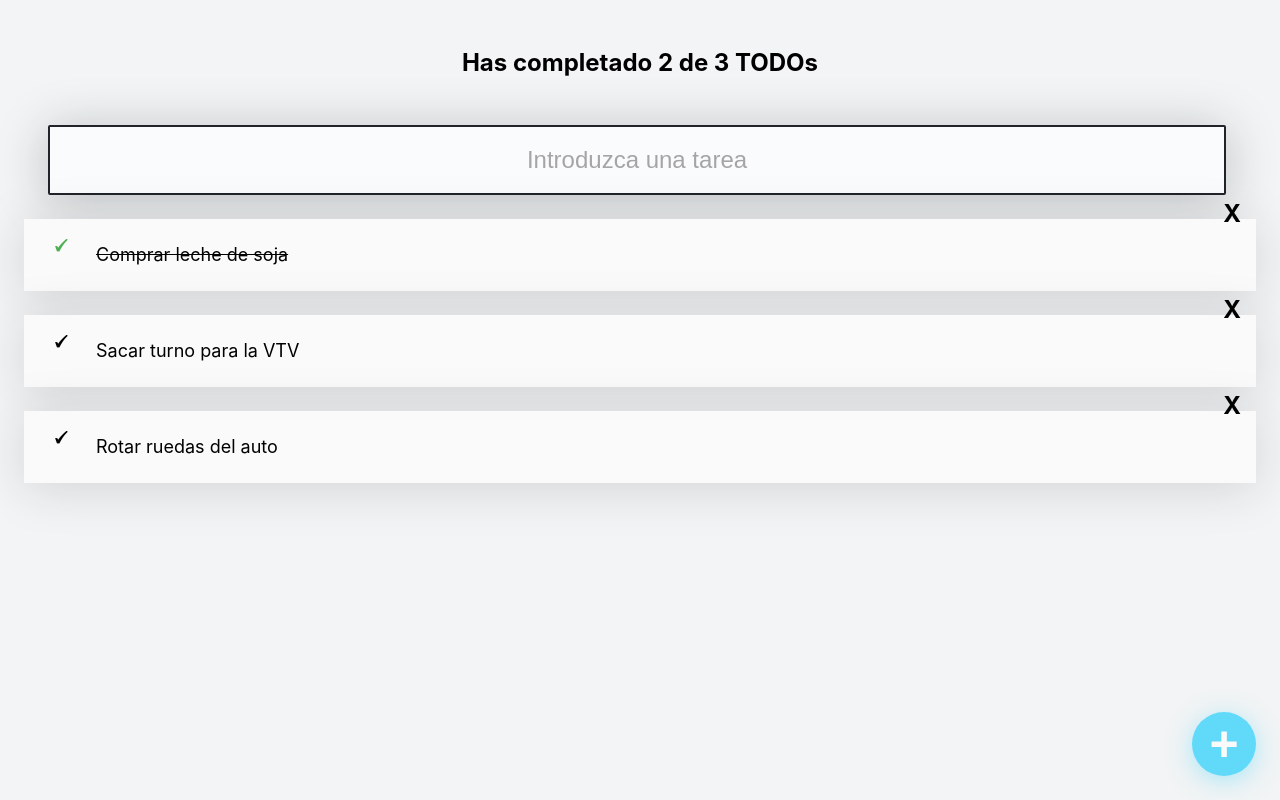
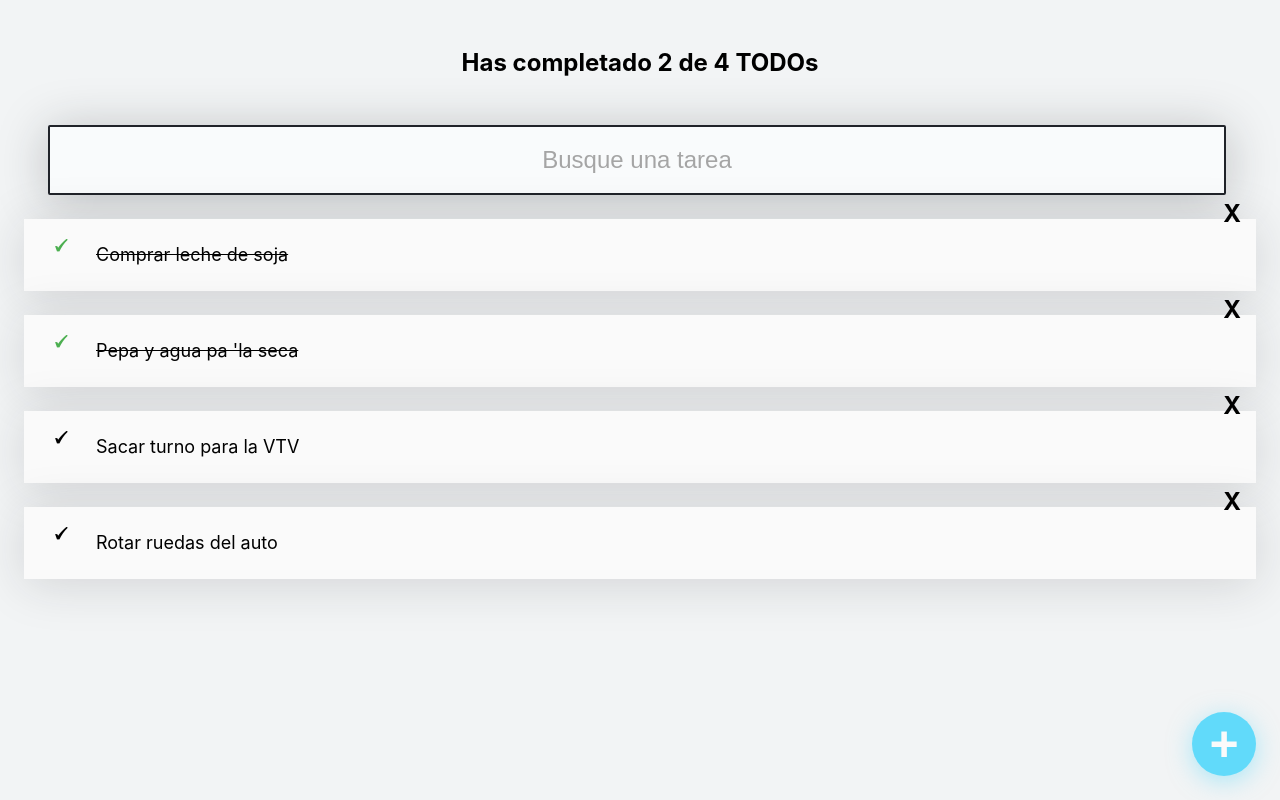
Before and after one commit to fersayago/intro-react, a React (Create React App) app in the folder todo-machine/: page / in a window 1280 px wide. Built offline with nearby package versions, Linux system fonts and the light colour scheme.

Commit message:
Contando y buscando TODOs

```diff
--- a/todo-machine/src/App.js
+++ b/todo-machine/src/App.js
@@ -6,19 +6,45 @@ import TodoList from './components/TodoList';
 import TodoItem from './components/TodoItem';
 import CreateTodoButton from './components/CreateTodoButton';
 
-const todos = [
+const defaultTodos = [
   {text: 'Comprar leche de soja', completed: true},
+  {text: 'Pepa y agua pa \'la seca', completed: true},
   {text: 'Sacar turno para la VTV', completed: false},
   {text: 'Rotar ruedas del auto', completed: false},
 ]
 
 function App() {
+
+  const [todos, setTodos] = React.useState(defaultTodos);
+  const [searchValue, setSearchValue] = React.useState('');
+
+  const completedTodos = todos.filter(todo => todo.completed === true).length;
+  const totalTodos = todos.length;
+
+  let searchedTodos =[];
+
+  if (!searchValue.length >= 1){
+    searchedTodos = todos;
+  } else {
+    searchedTodos = todos.filter(todo =>{
+      const todoText = todo.text.toLowerCase();
+      const searchText = searchValue.toLowerCase();
+      return todoText.includes(searchText);
+    })
+  }
+
   return (
     <React.Fragment>
-      <TodoCounter/>
-      <TodoSearch/>
+      <TodoCounter
+        total={totalTodos}
+        completed={completedTodos}
+      />
+      <TodoSearch
+        searchValue={searchValue}
+        setSearchValue={setSearchValue}
+      />
       <TodoList>
-        {todos.map(todo => (
+        {searchedTodos.map(todo => (
           <TodoItem
             key={todo.text}
             text={todo.text}
--- a/todo-machine/src/components/TodoCounter.js
+++ b/todo-machine/src/components/TodoCounter.js
@@ -1,9 +1,14 @@
 import React from 'react';
 import './TodoCounter.css'
 
-function TodoCounter() {
+function TodoCounter(props) {
+
+  const {total, completed} = props
+
   return(
-    <h2 className="TodoCounter">Has completado 2 de 3 TODOs</h2>
+    <h2 className="TodoCounter">
+      Has completado {completed} de {total} TODOs
+    </h2>
   )
 }
 
--- a/todo-machine/src/components/TodoSearch.js
+++ b/todo-machine/src/components/TodoSearch.js
@@ -1,9 +1,7 @@
 import React from 'react'
 import './TodoSearch.css'
 
-function TodoSearch(){
-
-  const [searchValue, setSearchValue] = React.useState('')
+function TodoSearch({searchValue, setSearchValue}){
 
   const onSearchValueChange = (event) => {
     setSearchValue(event.target.value)
@@ -13,7 +11,7 @@ function TodoSearch(){
     <React.Fragment>
       <input
         className="TodoSearch"
-        placeholder="Introduzca una tarea"
+        placeholder="Busque una tarea"
         value={searchValue}
         onChange={onSearchValueChange}
       />
```
